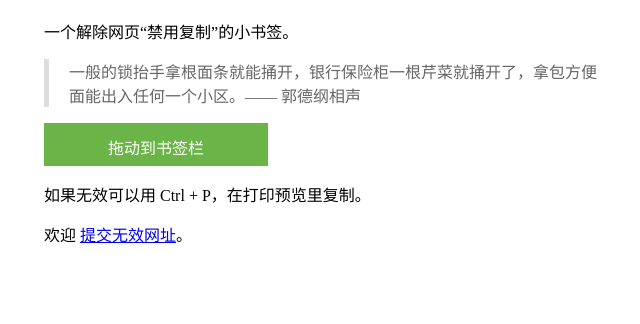
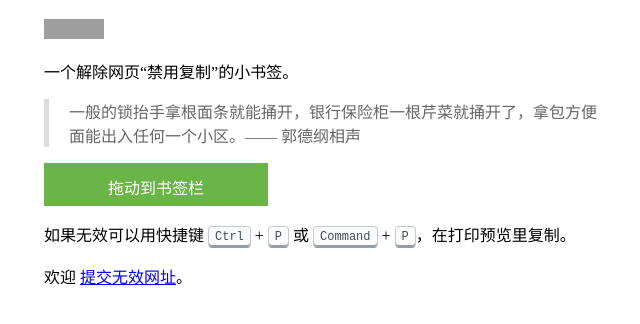
Before and after one commit to yulanggong/celery, a website: page index.html in a window 1280 px wide. Shown: the part 70-394 px from the top of the page, without its empty margins (296-936 px from the left). Drawn offline with Linux system fonts and the light colour scheme; grey boxes are pictures that could not be loaded.

Commit message:
完善快捷键描述

```diff
--- a/index.html
+++ b/index.html
@@ -37,14 +37,39 @@
       padding-left: 20px;
       margin-left: 0;
     }
+    kbd {
+      display: inline-block;
+      padding: 4px 6px;
+      font-size: 12px;
+      line-height: 12px;
+      color: #444d56;
+      vertical-align: middle;
+      background-color: #fafbfc;
+      border: solid 1px #c6cbd1;
+      border-bottom-color: #959da5;
+      border-radius: 4px;
+      box-shadow: inset 0 -2px 0 #959da5;
+    }
   </style>
+  <script>
+    (function(i,s,o,g,r,a,m){i['GoogleAnalyticsObject']=r;i[r]=i[r]||function(){
+    (i[r].q=i[r].q||[]).push(arguments)},i[r].l=1*new Date();a=s.createElement(o),
+    m=s.getElementsByTagName(o)[0];a.async=1;a.src=g;m.parentNode.insertBefore(a,m)
+    })(window,document,'script','https://www.google-analytics.com/analytics.js','ga');
+
+    ga('create', 'UA-97692229-1', 'auto');
+    ga('send', 'pageview');
+  </script>
 </head>
 <body>
   <h1>🌿于老爷子的芹菜</h1>
+  <p>
+    <iframe src="https://ghbtns.com/github-btn.html?user=yulanggong&amp;repo=celery&amp;type=star&amp;count=false&amp;v=2" frameborder="0" scrolling="0" width="60px" height="20px"></iframe>
+  </p>
   <p>一个解除网页“禁用复制”的小书签。</p>
   <blockquote>一般的锁抬手拿根面条就能捅开，银行保险柜一根芹菜就捅开了，拿包方便面能出入任何一个小区。—— 郭德纲相声</blockquote>
   <a class=btn href="javascript:!function e(t){function n(){}function o(e){e[i].removeChild(e)}function r(e){return[].slice.call(t.querySelectorAll(e))}function c(t){function n(){s(function(){if(!o)try{var n=t.contentDocument;n.body.childNodes.length&&(o=1,e(n))}catch(e){o=0}},100)}a[l](function(e){t['on'+e]=null});var o;n(),t.onload=n}for(var i='parentNode',l='forEach',a='contextmenu dragstart selectstart select copy beforecopy mouseup mousedown'.split(' '),u=setTimeout(n,0);u>=0;u--)clearTimeout(u);for(u=setInterval(n,1e8);u>=0;u--)clearInterval(u);var s=setTimeout;setTimeout=setInterval=n,r('script')[l](o);var m=[];r('iframe,frame')[l](function(e){m.push(e),e[i].replaceChild(t.createElement('script'),e)});var f=t.documentElement.innerHTML;t.open(),t.write('<!DOCTYPE html>'),t.close(),t.documentElement.innerHTML=f,r('script')[l](function(e){e[i].replaceChild(m.shift(),e)}),r('*')[l](c),c(t),a[l](function(e){t.addEventListener(e,function(e){e.stopPropagation()},!0)});var p=t.createElement('style');p.innerHTML='*{-webkit-user-select:text!important;-moz-user-select:text!important;user-select:text!important;}',t.body.appendChild(p)}(document);">🌿</a>
-  <p>如果无效可以用 Ctrl + P，在打印预览里复制。</p>
+  <p>如果无效可以用快捷键 <kbd>Ctrl</kbd> + <kbd>P</kbd> 或 <kbd>Command</kbd> + <kbd>P</kbd>，在打印预览里复制。</p>
   <p>欢迎 <a href="https://github.com/yulanggong/celery/issues">提交无效网址</a>。</p>
 </body>
 </html>
```
